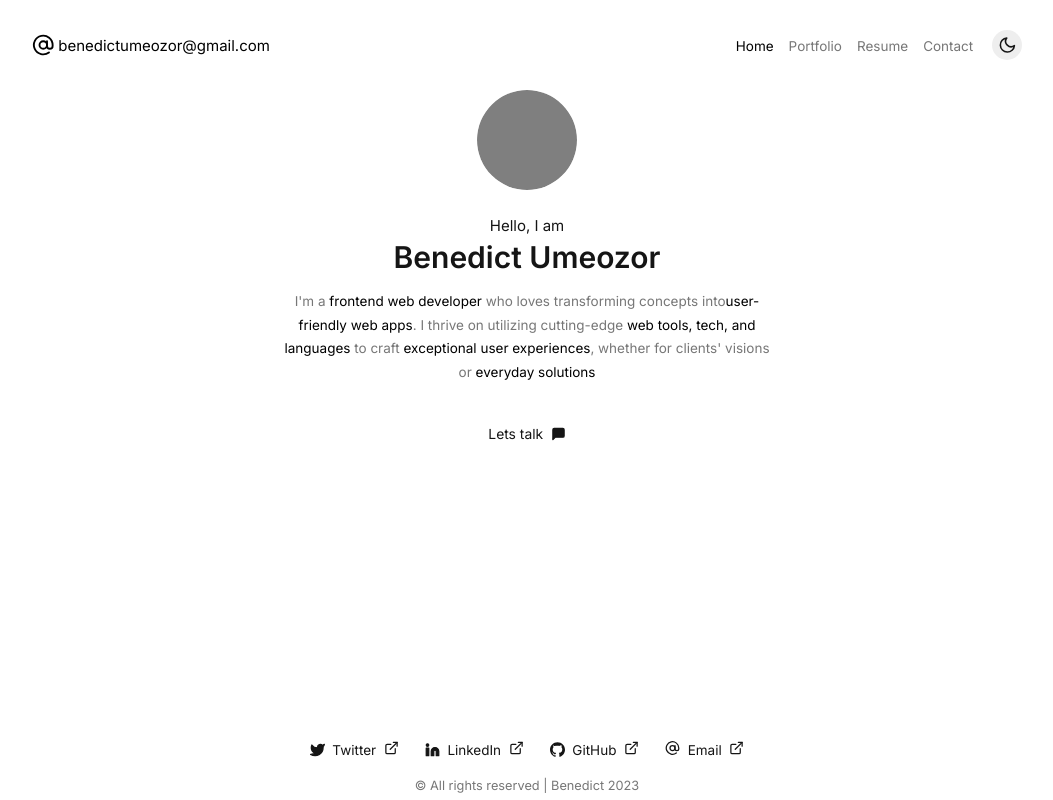
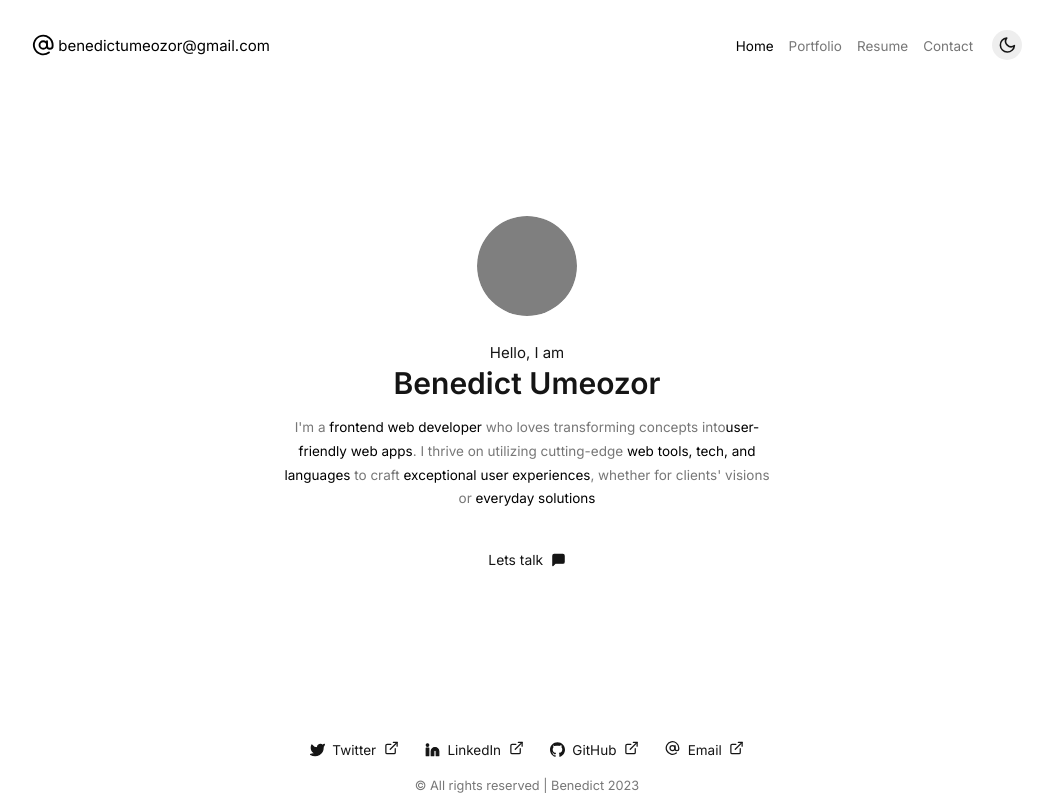
Before and after one commit to BenedictUmeozor/Portfolio, a React (Vite) app: page / in a window 1280 px wide. Shown: the whole page, without its empty margins (113-1166 px from the left). Built offline with nearby package versions, Linux system fonts and the light colour scheme; grey boxes are pictures that could not be loaded.

Commit message:
Update home.module.scss

```diff
--- a/src/pages/Home/home.module.scss
+++ b/src/pages/Home/home.module.scss
@@ -1,4 +1,5 @@
 .home {
+  height: calc(100vh - 12rem);
   display: flex;
   align-items: center;
   justify-content: center;
```
